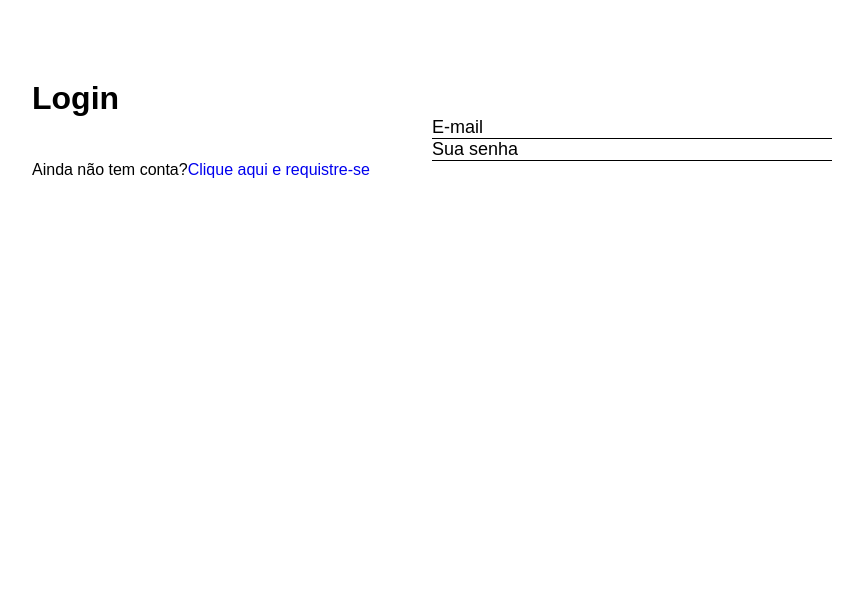
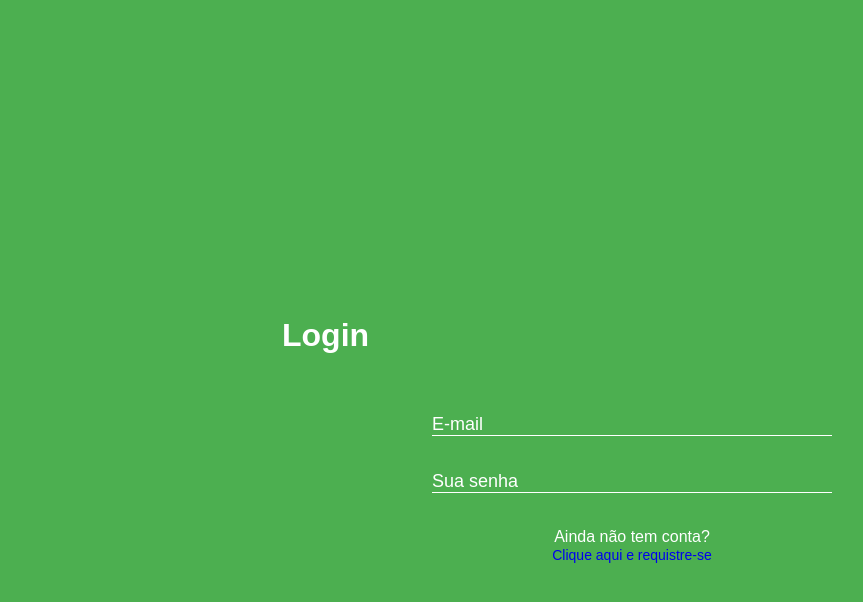
Before and after one commit to luizmo/foodfor, a React app: page /login in a window 1280 px wide. Shown: the top 602 px of the page, without its empty margins (8-871 px from the left). Built offline with nearby package versions, Linux system fonts and the light colour scheme; a web font is replaced by a local one.

Commit message:
Paginas de Login e Receiver

```diff
--- a/src/css/style.scss
+++ b/src/css/style.scss
@@ -43,34 +43,55 @@ footer{ background-color: #00d663; height: 80px; display: flex; justify-content:
 }
 
 /*============================Login====================================*/
-main.login-block{ width: 100%; max-width: 1440px; padding: 0 40px; margin: 80px  auto 0;
-	form{ margin: 0 auto; max-width: 400px; width: 100%;
+main.login-block{ width: 100%; max-width: 1440px; padding: 80px  40px 0; margin: 0 auto; background: #4CAF50; min-height: 100vh; display: flex; flex-direction: column; justify-content: center;
+	h1{ color: #FFF; max-width: 700px; text-align: left; margin: 0 auto; width: 100%; }
+	form{ margin: 60px auto 0; max-width: 400px; width: 100%;
 		div{ display: flex; flex-direction: column; position: relative;
-			input{ border: none; border-bottom: 1px solid #000; text-shadow: none; font-size: 18px; color: #000; user-select: none; outline: none;
+			input{ background: transparent; border: none; border-bottom: 1px solid #FFF; text-shadow: none; font-size: 18px; color: #FFF; user-select: none; outline: none; margin-bottom: 35px; transition: all 0.2s ease;
 				&::placeholder{ opacity: 0; }
+				&:-webkit-autofill{ -webkit-text-fill-color: #FFF!important; }
+				&:focus, &:not(:placeholder-shown){ border-bottom: 1px solid  #f7701b;
+        			~label{ transform: translate(-5px, -18px) scale(0.8);   }
+    			}
 			}
-			label{  font-size: 18px; position: absolute; }
+			label{  font-size: 18px; position: absolute; color: #FFF; transition: transform .3s ease, opacity 0s ease 0s; }
+		}
+	}
+	div.new-account{ display: flex; justify-content: center;
+		p{ text-align: center; color: #FFF;
+			a{ font-size: 14px; margin-top: 10px;
+				&:hover{ text-decoration: underline; }
+			}
 		}
 	}
 }
 
 /*=============================RECEIVER==============================*/
-header.fix-lateral{ position: fixed; left: 0; top: 0; width: 15%; height: 100%; padding: 0 15px;
+header.fix-lateral{ position: fixed; left: 0; top: 0; width: 20%; height: 100%; padding: 0 15px;
 	nav{ display: flex; flex-direction: column; height: 100%;
-		ul{ display: flex; flex-direction: column; margin-top: 80px;  width: 100%; height: 100%; justify-content: flex-start; align-items: flex-start; }
+		ul{ display: flex; flex-direction: column; margin-top: 50px;  width: 100%; height: 100%; justify-content: flex-start; align-items: flex-start;
+			li{ display: flex; align-items: center; height: 25px; padding: 0 10px; margin-bottom: 15px; white-space: nowrap; border-radius: 33px;  transition: all 0.3s ease;}
+		}
 	}
 }
-main.wrapper-campaings{ margin: 50px 0 0 15%; width: 85%; min-height: 100%; padding: 0 20px;
-	.box-campanha{ background: #FFF; box-shadow: 0 10px 25px rgba(0,0,0,.1); border-radius: 10px; min-height: 200px; max-width: 270px;
+main.wrapper-campaings{ display: flex; flex-wrap: wrap;  margin: 50px 0 0 20%; width: 80%; min-height: 100vh; padding: 0 20px;
+	.box-campanha{ width: 100%; background: #FFF; box-shadow: 0 10px 25px rgba(0,0,0,.1); border-radius: 10px;  height: 100%; max-height: 200px; max-width: 270px; margin-right: 20px; transition: transform 0.2s ease-in;
 		.placeholder-img{ position: relative; background-color: #00d663; border-radius: 10px; min-height: 200px; max-width: 270px;
-			.content{ padding: 15px; position: absolute; width: 100%; height: 100%; background-color: rgba(0,0,0,.1); }
+			.content{  border-radius: 10px; display: flex; flex-direction: column; justify-content: flex-end; padding: 15px; position: absolute; width: 100%; height: 100%; background-color: rgba(0,0,0,.1);
+				p{ color: #FFF; font-size: 18px; font-weight: bold; }
+				span{ color:#FFF; }
+			}
 		}
 	}
 }
 
-footer{ margin-left: 15%; width: 85%; }
+footer{ margin-left: 20%; width: 80%; }
 @media screen and (min-width: 998px){
 	header nav ul li a:hover{
 		hr{ width: 100%; opacity: 1;  }
 	}
+
+	header.fix-lateral nav ul li:hover{ background-color: #f7701b; color: #FFF; }
+
+	main.wrapper-campaings .box-campanha:hover{ transform: scale(1.1); }
 }
--- a/src/pages/Home.js
+++ b/src/pages/Home.js
@@ -14,7 +14,7 @@ class Home extends Component{
     render(){
         return(
             <Fragment>
-                <header>
+                <header className="home">
                     <p>Insert logo here</p>
                     <nav>
                       <ul>
--- a/src/pages/Login.js
+++ b/src/pages/Login.js
@@ -9,16 +9,16 @@ class Login extends Component{
                     <h1>Login</h1>
                     <form method="POST">
                         <div>
+                            <input type="text" placeholder="E-mail"/>
                             <label>E-mail</label>
-                            <input type="text" placeholder="E-mail"/>
                         </div>
                         <div>
+                            <input type="password" placeholder="Sua senha"/>
                             <label>Sua senha</label>
-                            <input type="password" placeholder="Sua senha"/>
                         </div>
                     </form>
                     <div className="new-account">
-                        <p>Ainda não tem conta?
+                        <p>Ainda não tem conta? <br/>
                             <NavLink to="/new-account">
                                 Clique aqui e requistre-se
                             </NavLink>
--- a/src/pages/Receiver.js
+++ b/src/pages/Receiver.js
@@ -22,6 +22,16 @@ class Receiver extends Component{
                             </div>
                         </div>
                     </div>
+
+                     <div className="box-campanha">
+                        <div className="placeholder-img">
+                            <div className="content">
+                               <p>Lorem ipsum</p>
+                               <span>Lorem ipsum dolor sit amet</span>
+                            </div>
+                        </div>
+                    </div>
+
                 </main>
                 <footer>
 
```
